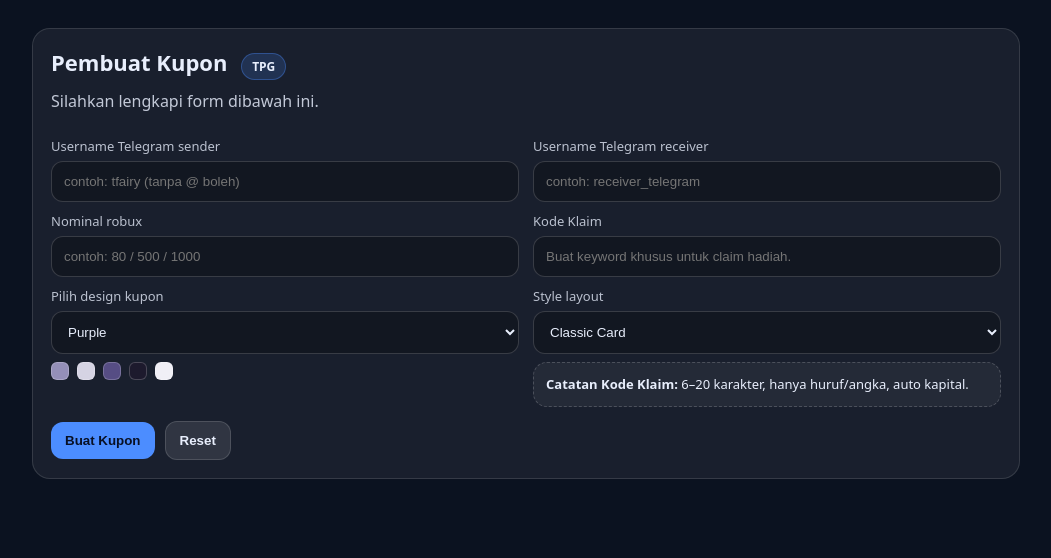
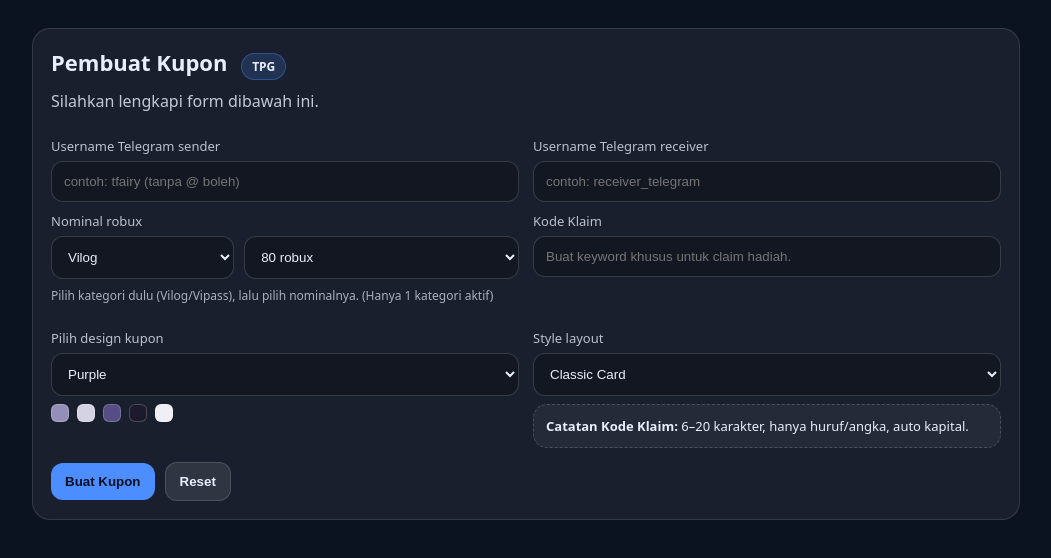
Before and after one commit to strbsecret911/giftforyourbxvipassvilogoksecret, a plain HTML site: page index.html in a window 1280 px wide. Both pictures are taken after a click on the button "Reset". Shown: the whole page, without its empty margins (114-1165 px from the left). Drawn offline with Linux system fonts and the light colour scheme.

Commit message:
Update index.html

```diff
--- a/index.html
+++ b/index.html
@@ -36,13 +36,26 @@
       color: #e8eefc;
       outline: none;
     }
-    input:focus, select:focus {
+    input:focus, select:focus, textarea:focus {
       border-color: rgba(120,170,255,0.7);
       box-shadow: 0 0 0 3px rgba(120,170,255,0.18);
     }
 
     .grid { display: grid; grid-template-columns: 1fr; gap: 14px; }
     @media (min-width: 860px) { .grid { grid-template-columns: 1fr 1fr; } }
+
+    /* ✅ Nominal 2-step dropdown */
+    .nomWrap{
+      display: grid;
+      grid-template-columns: 1fr;
+      gap: 10px;
+    }
+    @media (min-width: 520px){
+      .nomWrap{
+        grid-template-columns: 0.8fr 1.2fr;
+        align-items: center;
+      }
+    }
 
     .btnrow { display: flex; gap: 10px; flex-wrap: wrap; margin-top: 14px; align-items: center; }
     button { cursor: pointer; border: 0; padding: 11px 14px; border-radius: 12px; font-weight: 800; }
@@ -73,6 +86,7 @@
       border: 1px solid rgba(255,255,255,0.16);
       background: rgba(0,0,0,0.25);
       color: #e8eefc;
+      outline: none;
       font-family: ui-monospace, SFMono-Regular, Menlo, Monaco, Consolas, "Liberation Mono", "Courier New", monospace;
     }
 
@@ -109,7 +123,7 @@
   <div class="wrap">
     <div class="card">
       <h1>Pembuat Kupon <span class="badge">TPG</span></h1>
-      <p>Silahkan lengkapi form dibawah ini.<p>
+      <p>Silahkan lengkapi form dibawah ini.</p>
 
       <div class="grid">
         <div>
@@ -124,9 +138,19 @@
 
       <div class="grid">
         <div>
-          <label for="nominal">Nominal robux</label>
-          <input id="nominal" placeholder="contoh: 80 / 500 / 1000" inputmode="decimal" autocomplete="off" />
+          <label for="nomType">Nominal robux</label>
+          <div class="nomWrap">
+            <select id="nomType">
+              <option value="vilog">Vilog</option>
+              <option value="vipass">Vipass</option>
+            </select>
+            <select id="nominal"></select>
+          </div>
+          <p class="muted" style="margin-top:8px;">
+            Pilih kategori dulu (Vilog/Vipass), lalu pilih nominalnya. (Hanya 1 kategori aktif)
+          </p>
         </div>
+
         <div>
           <label for="claimCode">Kode Klaim</label>
           <input id="claimCode" placeholder="Buat keyword khusus untuk claim hadiah." autocomplete="off" />
@@ -236,6 +260,28 @@
       blue:   ["#EDF2F8", "#C5D5E8", "#3C6496", "#497AB6", "#2F4E75", "#142233"],
     };
 
+    // ✅ Nominal options (2-step)
+    const NOMINAL_OPTIONS = {
+      vilog: [
+        "80 robux", "160 robux", "240 robux", "320 robux",
+        "500 robux", "1000 robux", "1500 robux", "2000 robux",
+        "450r + Premium", "1000r + Premium"
+      ],
+      vipass: ["100r", "200r", "300r", "400r", "500r", "600r"],
+    };
+
+    function renderNominals() {
+      const type = $("nomType").value;
+      const nominalSelect = $("nominal");
+      nominalSelect.innerHTML = "";
+      NOMINAL_OPTIONS[type].forEach((val) => {
+        const opt = document.createElement("option");
+        opt.value = val;
+        opt.textContent = val;
+        nominalSelect.appendChild(opt);
+      });
+    }
+
     function renderSwatches() {
       const theme = $("theme").value;
       const sw = $("swatches");
@@ -325,30 +371,25 @@
     }
 
     function drawTicketCuts(ctx, x, y, w, h, radius, cutR) {
-      // Draw a rounded rect but with "ticket" semicircle cuts on left/right center
-      // We'll build path manually.
       const cxL = x;
       const cxR = x + w;
       const cy = y + h / 2;
 
       ctx.beginPath();
-      // top-left corner
       ctx.moveTo(x + radius, y);
       ctx.lineTo(x + w - radius, y);
       ctx.quadraticCurveTo(x + w, y, x + w, y + radius);
 
-      // right edge to cut start
       ctx.lineTo(x + w, cy - cutR);
-      ctx.arc(cxR, cy, cutR, -Math.PI/2, Math.PI/2, false); // inward cut
+      ctx.arc(cxR, cy, cutR, -Math.PI/2, Math.PI/2, false);
       ctx.lineTo(x + w, y + h - radius);
 
       ctx.quadraticCurveTo(x + w, y + h, x + w - radius, y + h);
       ctx.lineTo(x + radius, y + h);
       ctx.quadraticCurveTo(x, y + h, x, y + h - radius);
 
-      // left edge to cut start
       ctx.lineTo(x, cy + cutR);
-      ctx.arc(cxL, cy, cutR, Math.PI/2, -Math.PI/2, false); // inward cut
+      ctx.arc(cxL, cy, cutR, Math.PI/2, -Math.PI/2, false);
       ctx.lineTo(x, y + radius);
 
       ctx.quadraticCurveTo(x, y, x + radius, y);
@@ -366,14 +407,12 @@
 
       ctx.clearRect(0, 0, W, H);
 
-      // Background gradient (palette-based)
       const bg = ctx.createLinearGradient(0, 0, W, H);
       bg.addColorStop(0, T.bgA);
       bg.addColorStop(1, T.bgB);
       ctx.fillStyle = bg;
       ctx.fillRect(0, 0, W, H);
 
-      // Glow
       ctx.globalAlpha = 0.25;
       ctx.beginPath();
       ctx.arc(W * 0.82, H * 0.22, 250, 0, Math.PI * 2);
@@ -384,7 +423,6 @@
       const pad = 60;
       const cardX = pad, cardY = pad, cardW = W - pad * 2, cardH = H - pad * 2;
 
-      // Shadow
       ctx.globalAlpha = 0.30;
       ctx.fillStyle = "#000";
       if (layoutKey === "ticket") {
@@ -396,7 +434,6 @@
       }
       ctx.globalAlpha = 1;
 
-      // Card body
       ctx.fillStyle = T.paper;
       ctx.strokeStyle = T.stroke;
       ctx.lineWidth = 2;
@@ -406,11 +443,9 @@
         ctx.fill();
         ctx.stroke();
 
-        // dotted separator
         ctx.save();
         ctx.setLineDash([8, 10]);
-        ctx.strokeStyle = "rgba(20,34,51,0.18)";
-        if (themeKey === "purple") ctx.strokeStyle = "rgba(29,26,45,0.18)";
+        ctx.strokeStyle = themeKey === "purple" ? "rgba(29,26,45,0.18)" : "rgba(20,34,51,0.18)";
         ctx.beginPath();
         ctx.moveTo(cardX + 36, cardY + 160);
         ctx.lineTo(cardX + cardW - 36, cardY + 160);
@@ -422,7 +457,6 @@
         ctx.stroke();
       }
 
-      // Accent header
       const headerH = layoutKey === "minimal" ? 90 : 120;
       ctx.fillStyle = T.accent;
       ctx.globalAlpha = 0.22;
@@ -435,7 +469,6 @@
       }
       ctx.globalAlpha = 1;
 
-      // Title
       ctx.fillStyle = T.ink;
       ctx.font = "900 44px system-ui, -apple-system, Segoe UI, Roboto, Arial";
       ctx.fillText("KUPON HADIAH TPG", cardX + 36, cardY + 68);
@@ -444,14 +477,12 @@
       ctx.font = "700 22px system-ui, -apple-system, Segoe UI, Roboto, Arial";
       ctx.fillText("Kirim gambar ini ke receiver", cardX + 36, cardY + 102);
 
-      // Claim Code Box (style differs per layout)
       const boxX = cardX + 36;
       const boxY = cardY + headerH + 34;
       const boxW = cardW - 72;
       const boxH = 120;
 
       if (layoutKey === "minimal") {
-        // Minimal: outline + subtle fill
         ctx.fillStyle = "rgba(0,0,0,0.04)";
         ctx.strokeStyle = T.accent;
         ctx.globalAlpha = 0.55;
@@ -461,7 +492,6 @@
         ctx.stroke();
         ctx.globalAlpha = 1;
       } else {
-        // Classic/Ticket: accent2 tint
         ctx.fillStyle = T.accent2;
         ctx.globalAlpha = 0.55;
         ctx.strokeStyle = T.stroke;
@@ -480,7 +510,6 @@
       ctx.font = "800 18px system-ui, -apple-system, Segoe UI, Roboto, Arial";
       ctx.fillText("Kode Klaim (untuk klaim ke bot)", boxX + 26, boxY + 108);
 
-      // Details
       const leftX = cardX + 36;
       let y = boxY + boxH + 52;
 
@@ -495,7 +524,6 @@
       y += 34; ctx.fillText(`Receiver : @${receiver}`, leftX, y);
       y += 34; ctx.fillText(`Nominal  : ${nominal}`, leftX, y);
 
-      // Divider
       y += 24;
       ctx.strokeStyle = T.stroke;
       ctx.lineWidth = 2;
@@ -504,7 +532,6 @@
       ctx.lineTo(cardX + cardW - 36, y);
       ctx.stroke();
 
-      // Terms (short)
       y += 34;
       ctx.fillStyle = T.subInk;
       ctx.font = "750 18px system-ui, -apple-system, Segoe UI, Roboto, Arial";
@@ -517,14 +544,11 @@
       y = wrapText(ctx, t2, leftX, y, cardW - 72, 26) + 30;
       wrapText(ctx, t3, leftX, y, cardW - 72, 26);
 
-      // Footer tag
       const tag = "TOPUPGRAM";
       ctx.font = "900 16px ui-monospace, SFMono-Regular, Menlo, Monaco, Consolas, 'Liberation Mono', 'Courier New'";
-      ctx.fillStyle = "rgba(20,34,51,0.50)";
-      if (themeKey === "purple") ctx.fillStyle = "rgba(29,26,45,0.52)";
+      ctx.fillStyle = themeKey === "purple" ? "rgba(29,26,45,0.52)" : "rgba(20,34,51,0.50)";
       ctx.fillText(tag, cardX + cardW - 36 - ctx.measureText(tag).width, cardY + cardH - 28);
 
-      // Small accent corner (layout dependent)
       if (layoutKey === "classic") {
         ctx.globalAlpha = 0.25;
         ctx.fillStyle = T.accent;
@@ -642,7 +666,8 @@
     $("btnReset").addEventListener("click", () => {
       $("sender").value = "";
       $("receiver").value = "";
-      $("nominal").value = "";
+      $("nomType").value = "vilog";
+      renderNominals();
       $("claimCode").value = "";
       $("couponText").value = "";
       $("status").textContent = "";
@@ -667,8 +692,14 @@
       redrawIfReady();
     });
 
-    // Init swatches
+    // ✅ Update nominal list when type changes
+    $("nomType").addEventListener("change", () => {
+      renderNominals();
+    });
+
+    // Init
     renderSwatches();
+    renderNominals();
   </script>
 </body>
 </html>
```
